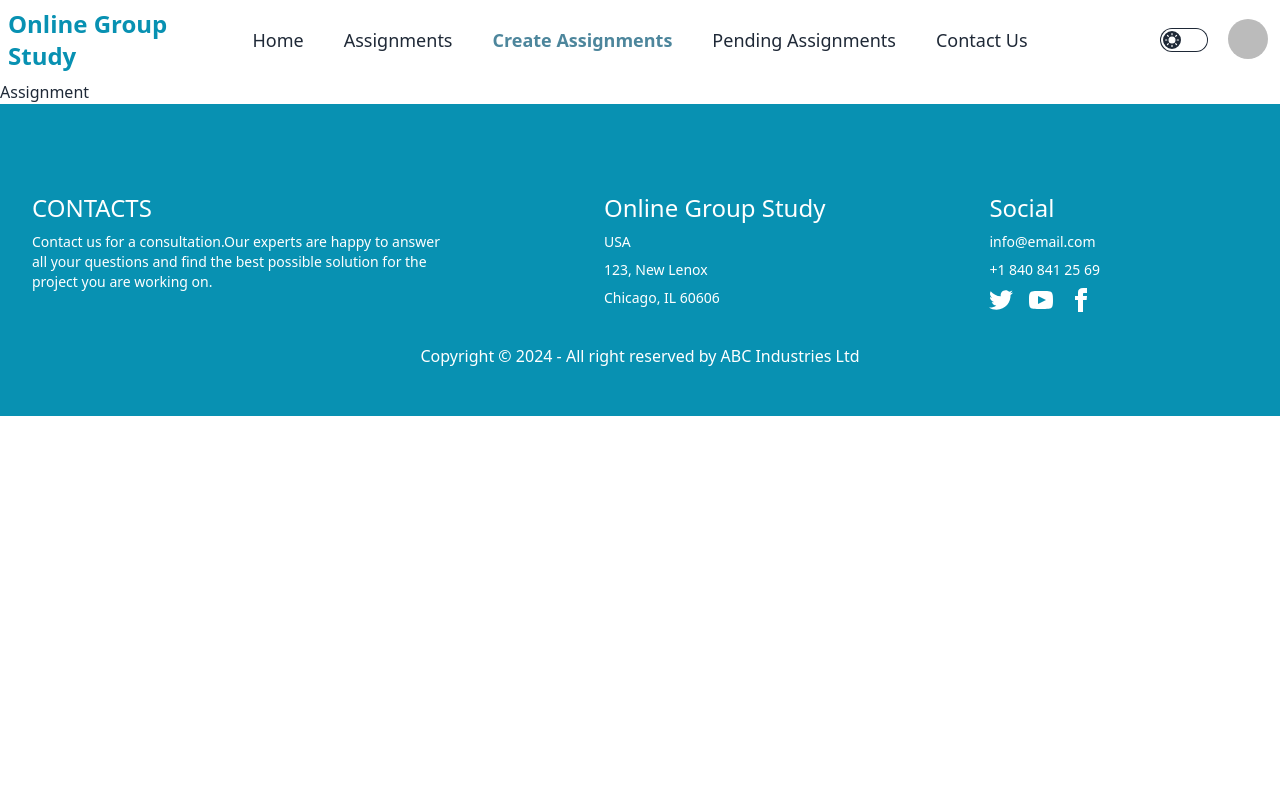
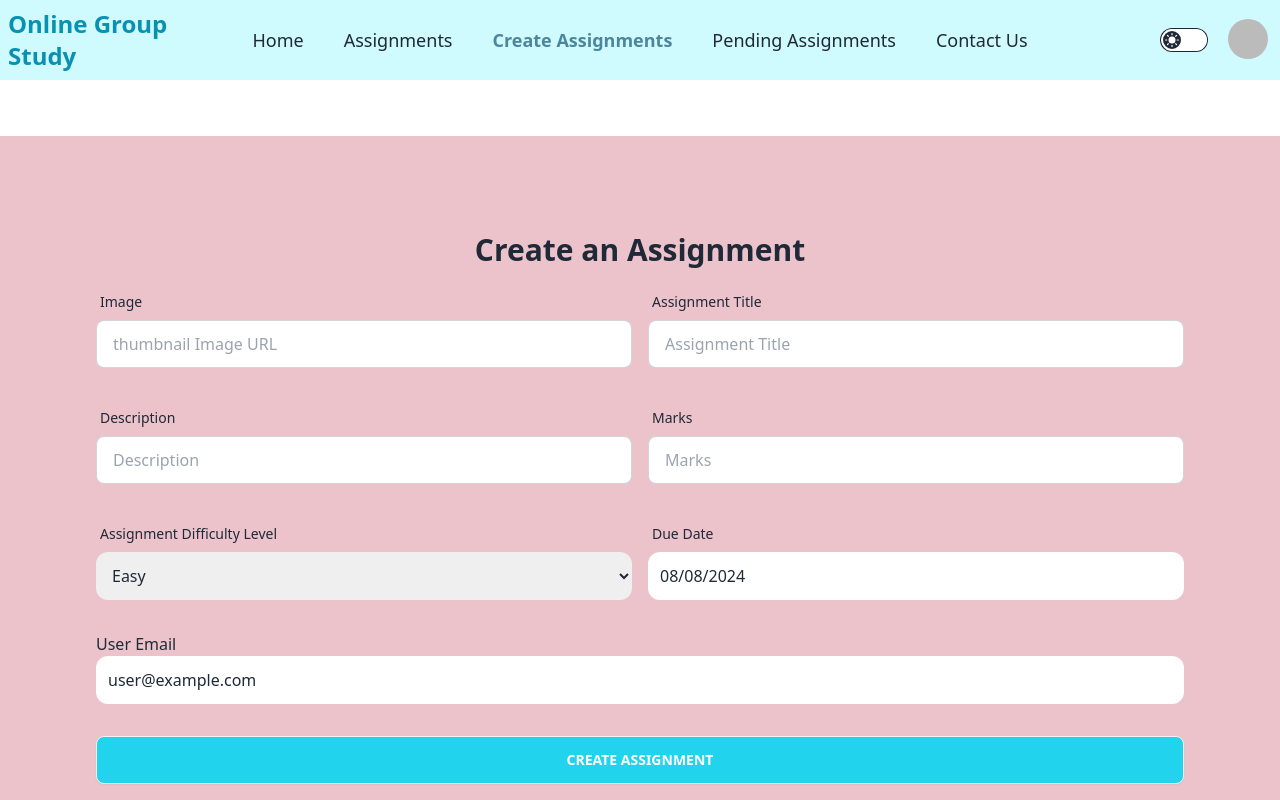
Before and after one commit to showlin1/online-group-study-client, a React (Vite) app: page /createAssignments in a window 1280 px wide. Shown: the top 800 px of the page. Built offline with nearby package versions, Linux system fonts and the light colour scheme; no server answers; sample sign-in values are in the browser's storage.

Commit message:
complete a private route

```diff
--- a/package.json
+++ b/package.json
@@ -15,9 +15,11 @@
     "match-sorter": "^6.3.4",
     "pigeon-maps": "^0.21.6",
     "react": "^18.3.1",
+    "react-datepicker": "^7.3.0",
     "react-dom": "^18.3.1",
     "react-icons": "^5.2.1",
     "react-router-dom": "^6.26.0",
+    "react-tabs": "^6.0.2",
     "sort-by": "^1.2.0",
     "sweetalert2": "^11.12.4",
     "sweetalert2-react-content": "^5.0.7",
--- a/src/Components/Navbar.jsx
+++ b/src/Components/Navbar.jsx
@@ -21,8 +21,7 @@ const Navbar = () => {
         <NavLink style={styleNav} to={'/assignments'}>
             <li className="px-5 py-2">Assignments</li>
         </NavLink>
-        {
-            user && <div className="flex">
+        <div className="flex">
             <NavLink style={styleNav} to={'/createAssignments'}>
                 <li className="px-5 py-2">Create Assignments</li>
             </NavLink>
@@ -31,13 +30,13 @@ const Navbar = () => {
             </NavLink>
         </div>
 
-        }
+
         <NavLink to={'/contactUs'} style={styleNav}>
             <li className="px-5 py-2">Contact Us</li>
         </NavLink>
     </>
     return (
-        <div className="">
+        <div className="bg-cyan-100 fixed z-10 left-0 right-0">
             <div className="navbar container mx-auto">
 
                 <div className="navbar-start">
@@ -77,7 +76,7 @@ const Navbar = () => {
                                     <span>
                                         <h1 className="text-xl">{user?.email}</h1>
                                     </span>
-                                    <button onClick={handleLogOut} className="px-8 py-3 bg-primay  font-medium rounded">Log Out</button>
+                                    <button onClick={handleLogOut} className="px-8 py-3 bg-primary  font-medium rounded">Log Out</button>
                                 </ul>
                             </div>
 
--- a/src/Pages/ContactUs.jsx
+++ b/src/Pages/ContactUs.jsx
@@ -2,7 +2,7 @@ import cover from '../assets/group studyy.jpg'
 import { Map, Marker } from "pigeon-maps"
 const ContactUs = () => {
     return (
-        <div className="mt-16 px-3 container mx-auto">
+        <div className=" py-24">
             <div className='relative'>
                 <img src={cover} className='w-full h-[400px]' alt="" />
                 <div className='absolute bottom-0 w-full h-full text-center py-10 bg-black bg-opacity-45 '>
--- a/src/Pages/CreateAssignments.jsx
+++ b/src/Pages/CreateAssignments.jsx
@@ -1,9 +1,103 @@
-
+import { useContext, useState } from "react";
+import DatePicker from "react-datepicker";
+import 'react-datepicker/dist/react-datepicker.css'
+import { useLoaderData } from "react-router-dom";
+import { AuthContext } from "../Provider/AuthProvider";
 
 const CreateAssignments = () => {
+    const [startDate, setStartDate] = useState(new Date())
+    const {user}=useContext(AuthContext);
+    const handleCreateAssignment = e => {
+        e.preventDefault();
+        const form = e.target;
+        const imageUrl = form.imageUrl.value;
+        const title = form.title.value;
+        const description = form.description.value;
+        const marks = form.marks.value;
+        const difficultyLevel = form.difficultLevel.value;
+        const dueDate = startDate;
+        const email = form.email.value;
+    }
+
     return (
-        <div>
-            <h1>Assignment</h1>
+        <div className="py-24 ">
+            <div className="bg-[#ecc3cb] mt-10 p-24">
+                <h2 className="text-3xl text-center font-extrabold mb-4">Create an Assignment</h2>
+                <form onSubmit={handleCreateAssignment}>
+                    <div className="md:flex mb-8">
+                        <div className="form-control md:w-1/2">
+                            <label className="label">
+                                <span className="label-text">Image</span>
+                            </label>
+                            <label className="input-group">
+                                <input type="text" name="imageUrl" className="input input-bordered w-full"
+                                    placeholder="thumbnail Image URL" />
+                            </label>
+
+                        </div>
+                        <div className="form-control md:w-1/2 ml-4">
+                            <label className="label">
+                                <span className="label-text">Assignment Title</span>
+                            </label>
+                            <label className="input-group">
+                                <input type="text" name="title" className="input input-bordered w-full"
+                                    placeholder="Assignment Title" />
+                            </label>
+
+                        </div>
+                    </div>
+                    {/* form  description and marks row */}
+                    <div className="md:flex mb-8">
+                        <div className="form-control md:w-1/2">
+                            <label className="label">
+                                <span className="label-text">Description</span>
+                            </label>
+                            <label className="input-group">
+                                <input type="text" name="description" className="input input-bordered w-full"
+                                    placeholder="Description" />
+                            </label>
+
+                        </div>
+                        <div className="form-control md:w-1/2 ml-4">
+                            <label className="label">
+                                <span className="label-text">Marks</span>
+                            </label>
+                            <label className="input-group">
+                                <input type="text" name="marks" className="input input-bordered w-full"
+                                    placeholder="Marks" />
+                            </label>
+
+                        </div>
+                    </div>
+                    {/* form assignment difficulty level & date row */}
+                    <div className="md:flex mb-8">
+                        <div className="form-control md:w-1/2">
+                            <label className="label">
+                                <span className="label-text">Assignment Difficulty Level</span>
+                            </label>
+                            <select className="p-3 rounded-xl">
+                                <option value="easy">Easy</option>
+                                <option value="medium">Medium</option>
+                                <option value="hard">Hard</option>
+                            </select>
+
+                        </div>
+                        <div className="form-control md:w-1/2 ml-4">
+                            <label className="label">
+                                <span className="label-text">Due Date</span>
+                            </label>
+                            <DatePicker className="p-3 rounded-xl w-full" selected={startDate} onChange={(date) => setStartDate(date)} />
+                        </div>
+                    </div>
+                    <div className="form-control w-full mb-8">
+                        <label htmlFor='emailAddress'>User Email</label>
+                        <input className=" p-3 rounded-xl" type="email" name="email" id=""defaultValue={user?.email}
+                             />
+                    </div>
+                    <input type="submit" value="CREATE ASSIGNMENT" className="btn btn-block bg-cyan-400 text-white" />
+                </form>
+            </div>
+
         </div>
     );
 };
--- a/src/Pages/Home.jsx
+++ b/src/Pages/Home.jsx
@@ -4,8 +4,8 @@ import FAQ from "../Components/FAQ";
 
 const Home = () => {
     return (
-        <div className="mt-14">
-            <div>
+        <div className=" py-24 ">
+            <div >
                 <BannerSection></BannerSection>
             </div>
             <div>
--- a/src/Pages/Login.jsx
+++ b/src/Pages/Login.jsx
@@ -44,7 +44,7 @@ const Login = () => {
             })
     }
     return (
-        <div className="flex items-center flex-col lg:flex-row justify-between py-16">
+        <div className="flex items-center flex-col lg:flex-row justify-between py-24">
              <img className="w-1/2" src={login} alt="" />
             <form onSubmit={handleLogin} className="md:w-3/4 lg:w-1/2 px-4 py-4 md:px-8 max-w-lg border rounded-xl shadow-xl">
                 <h2 className="text-3xl text-center my-10">Please Login</h2>
--- a/src/Pages/Page404.jsx
+++ b/src/Pages/Page404.jsx
@@ -5,11 +5,11 @@ import Footer from "./Footer";
 
 const Page404 = () => {
     return (
-        <div>
+        <div className="">
             <div>
                 <Navbar></Navbar>
             </div>
-            <div className="mt-8">
+            <div className="py-24">
                 <h1 className="text-9xl text-center text-blue-300 font-bold mb-4">404</h1>
                 <h2 className="text-5xl text-center font-bold mb-4"> Page Not Found</h2>
                 <p className="text-center font-bold text-green-500 mb-4">Opps!, the page you looking for does not exist</p>
--- a/src/Pages/PendingAssignments.jsx
+++ b/src/Pages/PendingAssignments.jsx
@@ -2,7 +2,7 @@
 
 const PendingAssignments = () => {
     return (
-        <div>
+        <div className="py-24">
             <h1>Assignment</h1>
         </div>
     );
--- a/src/Pages/Register.jsx
+++ b/src/Pages/Register.jsx
@@ -85,7 +85,7 @@ const Register = () => {
     }
 
     return (
-        <div>
+        <div className="py-24">
             <h2 className="text-3xl text-center my-10">Please Register</h2>
             <form onSubmit={handleRegister} className="md:w-3/4 lg:w-1/2 mx-auto">
                 <div className="form-control">
--- /dev/null
+++ b/src/Routes/PrivateRoute.jsx
@@ -0,0 +1,18 @@
+import { useContext } from "react";
+import { Navigate } from "react-router-dom";
+import { AuthContext } from "../Provider/AuthProvider";
+
+
+const PrivateRoute = ({ children }) => {
+    const { user, loading } = useContext(AuthContext);
+    if (loading) {
+        return <progress className="progress w-56 mr-5"></progress>
+    }
+    if (user) {
+        return children;
+    }
+
+    return <Navigate to="/login" replace></Navigate>
+};
+
+export default PrivateRoute;
```
Also changed, not shown: src/Routes/Routes.jsx (+4 -4 lines), src/firebase/firebase.config.js (+6 -6 lines), 1 other file (tests, documents, lock files or other folders). Lines whose indentation alone changed are shown as unchanged.
